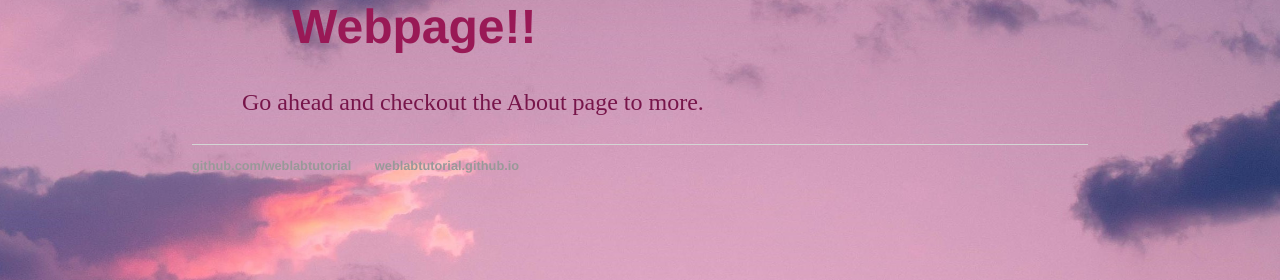
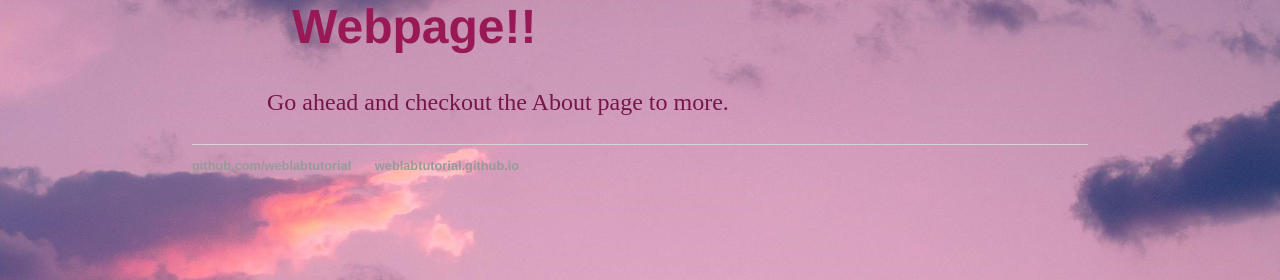
Before and after one commit to Kanaga2004/Kanaga2004.github.io, a Jekyll site: the page built from index.html, in a window 1280 px wide. Shown: the part 166-446 px from the top of the page. Built offline with Jekyll 4.4.1, drawn with Linux system fonts in a browser that asks for light colours.

Commit message:
Update main.css

```diff
--- a/css/main.css
+++ b/css/main.css
@@ -14,7 +14,7 @@ p {
  font-size: 1.5em;
  line-height: 1.4em;
  color: #77154A;
- padding-left: 50px;
+ padding-left: 75px;
 }
 footer {
  border-top: 1px solid #d5d5d5;
```
